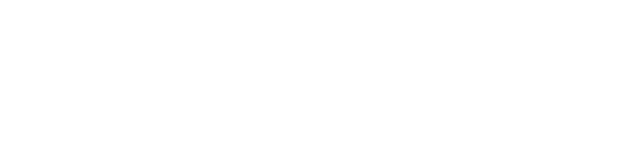
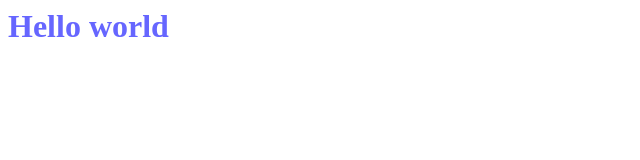
Before and after one commit to marcin-wosinek/esbuild-tutorial, a website: page www/index.html in a window 1280 px wide. Shown: the whole page, without its empty margins (0-640 px from the left). Drawn offline with Linux system fonts and the light colour scheme.

Commit message:
add styles

```diff
--- /dev/null
+++ b/src/style.css
@@ -0,0 +1,3 @@
+body {
+  color: #66f;
+}
--- a/www/index.html
+++ b/www/index.html
@@ -6,6 +6,7 @@
     <link rel="shortcut icon" href="#" />
 
     <script type="module" src="./main.js"></script>
+    <link rel="stylesheet" type="text/css" href="./main.css"/>
   </head>
   <body></body>
 </html>
--- /dev/null
+++ b/www/main.css
@@ -0,0 +1,4 @@
+/* src/style.css */
+body {
+  color: #66f;
+}
--- a/www/main.js
+++ b/www/main.js
@@ -1,4 +1,6 @@
 (() => {
   // src/index.js
-  console.log("Lorem ipsum");
+  var header = document.createElement("h1");
+  header.innerHTML = "Hello world";
+  document.body.appendChild(header);
 })();
```
Also changed, not shown: src/index.js (+7 -1 lines).
